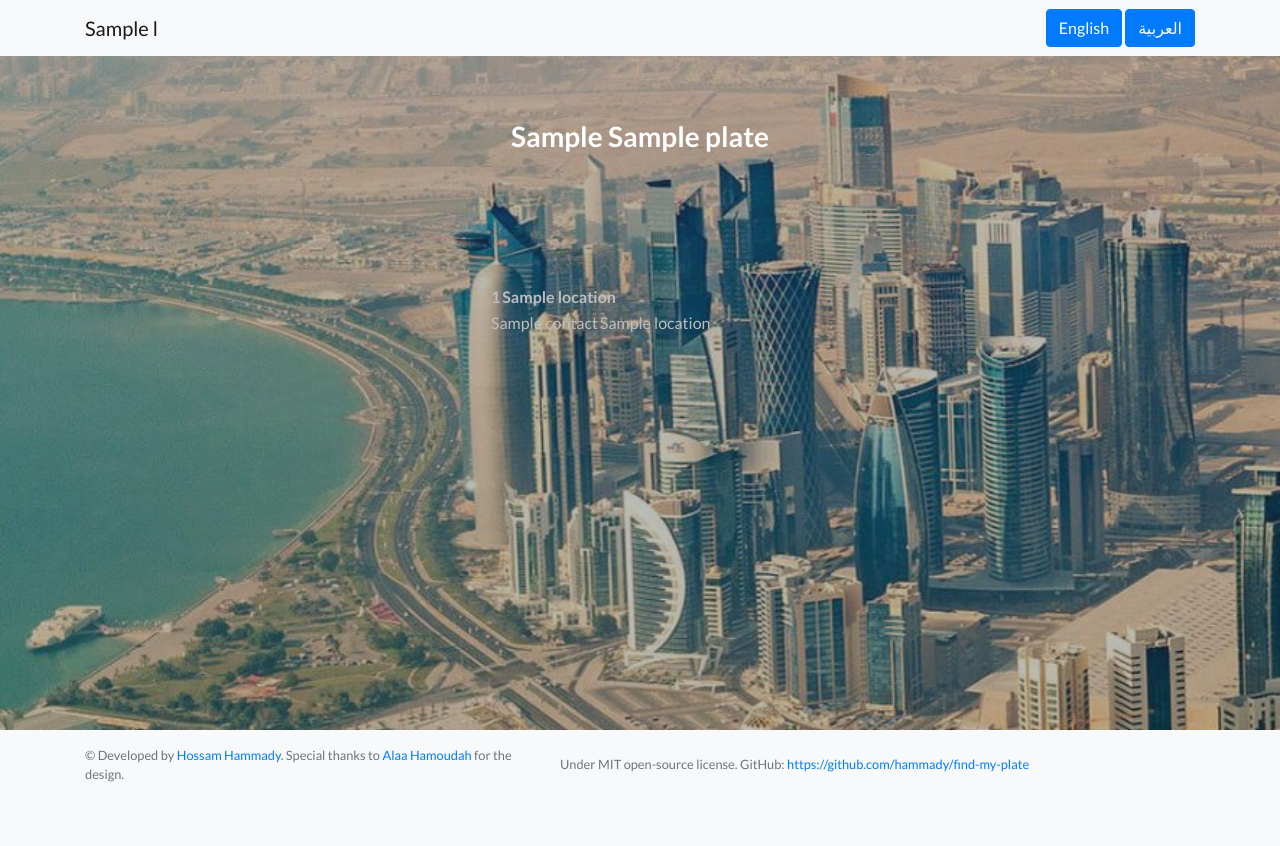
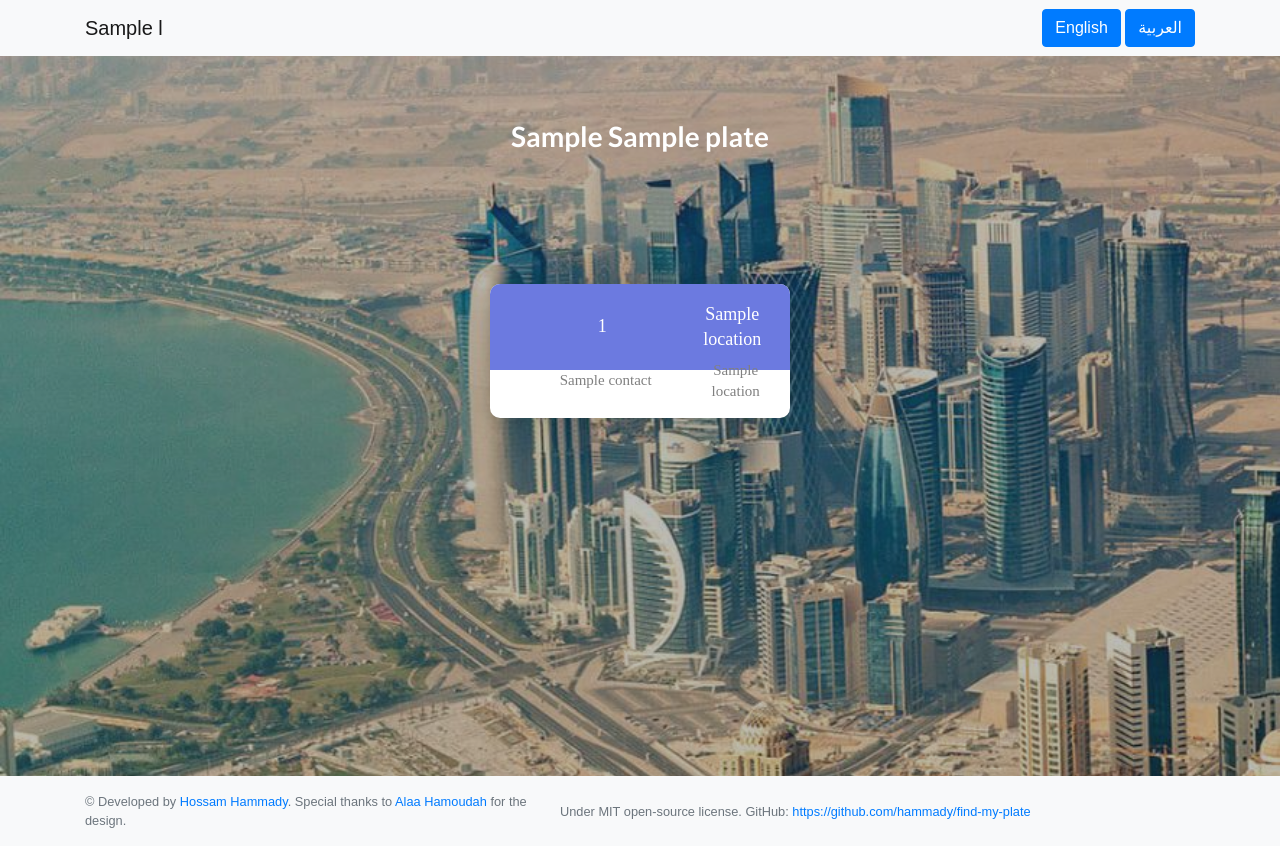
Before and after one commit to hammady/find-my-plate, a Node project: template src/views/results.ejs in a window 1280 px wide. Before the commit the page ends 782 px from the top, so only its background shows below. Run offline with Node 20 templates, Linux system fonts and the light colour scheme; the template is opened without the code that fills it: most values are stand-ins (such as "Sample title", 1, 10 or a date in 2020); lists and menus that the app fills with data are empty; some libraries are stand-ins or nearby versions; some web fonts are replaced.

Commit message:
Fix some CSS issues

```diff
--- a/src/public/css/landing-page.css
+++ b/src/public/css/landing-page.css
@@ -26,10 +26,10 @@ div.main-content.masthead {
   padding-top: 8rem;
   padding-bottom: 8rem;
   min-height: 90%;
-  min-width: 1024px;
+  /* min-width: 1024px;
   width: 100%;
   height: auto;
-  position: fixed;
+  position: fixed; */
 }
 
 div.main-content.masthead .overlay {
@@ -141,8 +141,11 @@ div.main-content.masthead h1 {
 footer.footer {
   padding-top: 1rem;
   padding-bottom: 1rem;
-  position: absolute;
   bottom: 0;
   right: 0;
   width: 100%;
 }
+
+.col-md-6.floating{
+  padding-bottom:40px
+}
--- /dev/null
+++ b/src/public/css/main.css
@@ -0,0 +1,526 @@
+
+
+/*//////////////////////////////////////////////////////////////////
+[ FONT ]*/
+
+
+@font-face {
+  font-family: Lato-Regular;
+  src: url('../fonts/Lato/Lato-Regular.ttf');
+}
+
+@font-face {
+  font-family: Lato-Bold;
+  src: url('../fonts/Lato/Lato-Bold.ttf');
+}
+
+/*//////////////////////////////////////////////////////////////////
+[ RESTYLE TAG ]*/
+* {
+	margin: 0px;
+	padding: 0px;
+	box-sizing: border-box;
+}
+
+body, html {
+	height: 100%;
+	font-family: sans-serif;
+}
+
+/* ------------------------------------ */
+a {
+	margin: 0px;
+	transition: all 0.4s;
+	-webkit-transition: all 0.4s;
+  -o-transition: all 0.4s;
+  -moz-transition: all 0.4s;
+}
+
+a:focus {
+	outline: none !important;
+}
+
+a:hover {
+	text-decoration: none;
+}
+
+/* ------------------------------------ */
+h1,h2,h3,h4,h5,h6 {margin: 0px;}
+
+p {margin: 0px;}
+
+ul, li {
+	margin: 0px;
+	list-style-type: none;
+}
+
+
+/* ------------------------------------ */
+input {
+  display: block;
+	outline: none;
+	border: none !important;
+}
+
+textarea {
+  display: block;
+  outline: none;
+}
+
+textarea:focus, input:focus {
+  border-color: transparent !important;
+}
+
+/* ------------------------------------ */
+button {
+	outline: none !important;
+	border: none;
+	background: transparent;
+}
+
+button:hover {
+	cursor: pointer;
+}
+
+iframe {
+	border: none !important;
+}
+
+/*//////////////////////////////////////////////////////////////////
+[ Scroll bar ]*/
+.js-pscroll {
+  position: relative;
+  overflow: hidden;
+}
+
+.table100 .ps__rail-y {
+  width: 9px;
+  background-color: transparent;
+  opacity: 1 !important;
+  right: 5px;
+}
+
+.table100 .ps__rail-y::before {
+  content: "";
+  display: block;
+  position: absolute;
+  background-color: #ebebeb;
+  border-radius: 5px;
+  width: 100%;
+  height: calc(100% - 30px);
+  left: 0;
+  top: 15px;
+}
+
+.table100 .ps__rail-y .ps__thumb-y {
+  width: 100%;
+  right: 0;
+  background-color: transparent;
+  opacity: 1 !important;
+}
+
+.table100 .ps__rail-y .ps__thumb-y::before {
+  content: "";
+  display: block;
+  position: absolute;
+  background-color: #cccccc;
+  border-radius: 5px;
+  width: 100%;
+  height: calc(100% - 30px);
+  left: 0;
+  top: 15px;
+}
+
+
+/*//////////////////////////////////////////////////////////////////
+[ Table ]*/
+
+.limiter {
+
+  margin: 0 auto;
+}
+
+.container-table100 {
+  width: 100%;
+  min-height: 100vh;
+  background: #fff;
+
+  display: -webkit-box;
+  display: -webkit-flex;
+  display: -moz-box;
+  display: -ms-flexbox;
+  display: flex;
+  align-items: center;
+  justify-content: center;
+  flex-wrap: wrap;
+  padding: 33px 30px;
+}
+
+.wrap-table100 {
+  width: 1170px;
+}
+
+/*//////////////////////////////////////////////////////////////////
+[ Table ]*/
+.table100 {
+  background-color: #fff;
+}
+
+table {
+  width: 100%;
+}
+
+th, td {
+  font-weight: unset;
+  padding-right: 10px;
+}
+
+.column1 {
+  width: 33%;
+  padding-left: 40px;
+}
+
+.column2 {
+  width: 13%;
+}
+
+.column3 {
+  width: 22%;
+}
+
+.column4 {
+  width: 19%;
+}
+
+.column5 {
+  width: 13%;
+}
+
+.table100-head th {
+  padding-top: 18px;
+  padding-bottom: 18px;
+}
+
+.table100-body td {
+  padding-top: 16px;
+  padding-bottom: 16px;
+}
+
+/*==================================================================
+[ Fix header ]*/
+.table100 {
+  position: relative;
+  padding-top: 60px;
+}
+
+.table100-head {
+  position: absolute;
+  width: 100%;
+  top: 0;
+  left: 0;
+}
+
+.table100-body {
+  max-height: 585px;
+  overflow: auto;
+}
+
+
+/*==================================================================
+[ Ver1 ]*/
+
+.table100.ver1 th {
+  font-family: Lato-Bold;
+  font-size: 18px;
+  color: #fff;
+  line-height: 1.4;
+
+  background-color: #6c7ae0;
+}
+
+.table100.ver1 td {
+  font-family: Lato-Regular;
+  font-size: 15px;
+  color: #808080;
+  line-height: 1.4;
+}
+
+.table100.ver1 .table100-body tr:nth-child(even) {
+  background-color: #f8f6ff;
+}
+
+/*---------------------------------------------*/
+
+.table100.ver1 {
+  border-radius: 10px;
+  overflow: hidden;
+  box-shadow: 0 0px 40px 0px rgba(0, 0, 0, 0.15);
+  -moz-box-shadow: 0 0px 40px 0px rgba(0, 0, 0, 0.15);
+  -webkit-box-shadow: 0 0px 40px 0px rgba(0, 0, 0, 0.15);
+  -o-box-shadow: 0 0px 40px 0px rgba(0, 0, 0, 0.15);
+  -ms-box-shadow: 0 0px 40px 0px rgba(0, 0, 0, 0.15);
+}
+
+.table100.ver1 .ps__rail-y {
+  right: 5px;
+}
+
+.table100.ver1 .ps__rail-y::before {
+  background-color: #ebebeb;
+}
+
+.table100.ver1 .ps__rail-y .ps__thumb-y::before {
+  background-color: #cccccc;
+}
+
+
+/*==================================================================
+[ Ver2 ]*/
+
+.table100.ver2 .table100-head {
+  box-shadow: 0 5px 20px 0px rgba(0, 0, 0, 0.1);
+  -moz-box-shadow: 0 5px 20px 0px rgba(0, 0, 0, 0.1);
+  -webkit-box-shadow: 0 5px 20px 0px rgba(0, 0, 0, 0.1);
+  -o-box-shadow: 0 5px 20px 0px rgba(0, 0, 0, 0.1);
+  -ms-box-shadow: 0 5px 20px 0px rgba(0, 0, 0, 0.1);
+}
+
+.table100.ver2 th {
+  font-family: Lato-Bold;
+  font-size: 18px;
+  color: #fa4251;
+  line-height: 1.4;
+
+  background-color: transparent;
+}
+
+.table100.ver2 td {
+  font-family: Lato-Regular;
+  font-size: 15px;
+  color: #808080;
+  line-height: 1.4;
+}
+
+.table100.ver2 .table100-body tr {
+  border-bottom: 1px solid #f2f2f2;
+}
+
+/*---------------------------------------------*/
+
+.table100.ver2 {
+  border-radius: 10px;
+  overflow: hidden;
+  box-shadow: 0 0px 40px 0px rgba(0, 0, 0, 0.15);
+  -moz-box-shadow: 0 0px 40px 0px rgba(0, 0, 0, 0.15);
+  -webkit-box-shadow: 0 0px 40px 0px rgba(0, 0, 0, 0.15);
+  -o-box-shadow: 0 0px 40px 0px rgba(0, 0, 0, 0.15);
+  -ms-box-shadow: 0 0px 40px 0px rgba(0, 0, 0, 0.15);
+}
+
+.table100.ver2 .ps__rail-y {
+  right: 5px;
+}
+
+.table100.ver2 .ps__rail-y::before {
+  background-color: #ebebeb;
+}
+
+.table100.ver2 .ps__rail-y .ps__thumb-y::before {
+  background-color: #cccccc;
+}
+
+/*==================================================================
+[ Ver3 ]*/
+
+.table100.ver3 {
+  background-color: #393939;
+}
+
+.table100.ver3 th {
+  font-family: Lato-Bold;
+  font-size: 15px;
+  color: #00ad5f;
+  line-height: 1.4;
+  text-transform: uppercase;
+  background-color: #393939;
+}
+
+.table100.ver3 td {
+  font-family: Lato-Regular;
+  font-size: 15px;
+  color: #808080;
+  line-height: 1.4;
+  background-color: #222222;
+}
+
+
+/*---------------------------------------------*/
+
+.table100.ver3 {
+  border-radius: 10px;
+  overflow: hidden;
+  box-shadow: 0 0px 40px 0px rgba(0, 0, 0, 0.15);
+  -moz-box-shadow: 0 0px 40px 0px rgba(0, 0, 0, 0.15);
+  -webkit-box-shadow: 0 0px 40px 0px rgba(0, 0, 0, 0.15);
+  -o-box-shadow: 0 0px 40px 0px rgba(0, 0, 0, 0.15);
+  -ms-box-shadow: 0 0px 40px 0px rgba(0, 0, 0, 0.15);
+}
+
+.table100.ver3 .ps__rail-y {
+  right: 5px;
+}
+
+.table100.ver3 .ps__rail-y::before {
+  background-color: #4e4e4e;
+}
+
+.table100.ver3 .ps__rail-y .ps__thumb-y::before {
+  background-color: #00ad5f;
+}
+
+
+/*==================================================================
+[ Ver4 ]*/
+.table100.ver4 {
+  margin-right: -20px;
+}
+
+.table100.ver4 .table100-head {
+  padding-right: 20px;
+}
+
+.table100.ver4 th {
+  font-family: Lato-Bold;
+  font-size: 18px;
+  color: #4272d7;
+  line-height: 1.4;
+
+  background-color: transparent;
+  border-bottom: 2px solid #f2f2f2;
+}
+
+.table100.ver4 .column1 {
+  padding-left: 7px;
+}
+
+.table100.ver4 td {
+  font-family: Lato-Regular;
+  font-size: 15px;
+  color: #808080;
+  line-height: 1.4;
+}
+
+.table100.ver4 .table100-body tr {
+  border-bottom: 1px solid #f2f2f2;
+}
+
+/*---------------------------------------------*/
+
+.table100.ver4 {
+  overflow: hidden;
+}
+
+.table100.ver4 .table100-body{
+  padding-right: 20px;
+}
+
+.table100.ver4 .ps__rail-y {
+  right: 0px;
+}
+
+.table100.ver4 .ps__rail-y::before {
+  background-color: #ebebeb;
+}
+
+.table100.ver4 .ps__rail-y .ps__thumb-y::before {
+  background-color: #cccccc;
+}
+
+
+/*==================================================================
+[ Ver5 ]*/
+.table100.ver5 {
+  margin-right: -30px;
+}
+
+.table100.ver5 .table100-head {
+  padding-right: 30px;
+}
+
+.table100.ver5 th {
+  font-family: Lato-Bold;
+  font-size: 14px;
+  color: #555555;
+  line-height: 1.4;
+  text-transform: uppercase;
+
+  background-color: transparent;
+}
+
+.table100.ver5 td {
+  font-family: Lato-Regular;
+  font-size: 15px;
+  color: #808080;
+  line-height: 1.4;
+
+  background-color: #f7f7f7;
+}
+
+.table100.ver5 .table100-body tr {
+  overflow: hidden;
+  border-bottom: 10px solid #fff;
+  border-radius: 10px;
+}
+
+.table100.ver5 .table100-body table {
+  border-collapse: separate;
+  border-spacing: 0 10px;
+}
+.table100.ver5 .table100-body td {
+    border: solid 1px transparent;
+    border-style: solid none;
+    padding-top: 10px;
+    padding-bottom: 10px;
+}
+.table100.ver5 .table100-body td:first-child {
+    border-left-style: solid;
+    border-top-left-radius: 10px;
+    border-bottom-left-radius: 10px;
+}
+.table100.ver5 .table100-body td:last-child {
+    border-right-style: solid;
+    border-bottom-right-radius: 10px;
+    border-top-right-radius: 10px;
+}
+
+.table100.ver5 tr:hover td {
+  background-color: #ebebeb;
+  cursor: pointer;
+}
+
+.table100.ver5 .table100-head th {
+  padding-top: 25px;
+  padding-bottom: 25px;
+}
+
+/*---------------------------------------------*/
+
+.table100.ver5 {
+  overflow: hidden;
+}
+
+.table100.ver5 .table100-body{
+  padding-right: 30px;
+}
+
+.table100.ver5 .ps__rail-y {
+  right: 0px;
+}
+
+.table100.ver5 .ps__rail-y::before {
+  background-color: #ebebeb;
+}
+
+.table100.ver5 .ps__rail-y .ps__thumb-y::before {
+  background-color: #cccccc;
+}
--- a/src/views/index.ejs
+++ b/src/views/index.ejs
@@ -20,6 +20,7 @@
 
     <!-- Custom styles for this template -->
     <link href="css/landing-page.css" rel="stylesheet">
+    <link href="css/main.css" rel="stylesheet">
 
     <script>
       function validateRequired(inputId) {
--- a/src/views/results.ejs
+++ b/src/views/results.ejs
@@ -22,6 +22,7 @@
 
   <!-- Custom styles for this template -->
   <link href="css/landing-page.css" rel="stylesheet">
+  <link href="css/main.css" rel="stylesheet">
 
 </head>
 
--- a/src/views/simple.ejs
+++ b/src/views/simple.ejs
@@ -20,6 +20,7 @@
 
     <!-- Custom styles for this template -->
     <link href="css/landing-page.css" rel="stylesheet">
+    <link href="css/main.css" rel="stylesheet">
 
   </head>
 
```
Also changed, not shown: 1 other file.
